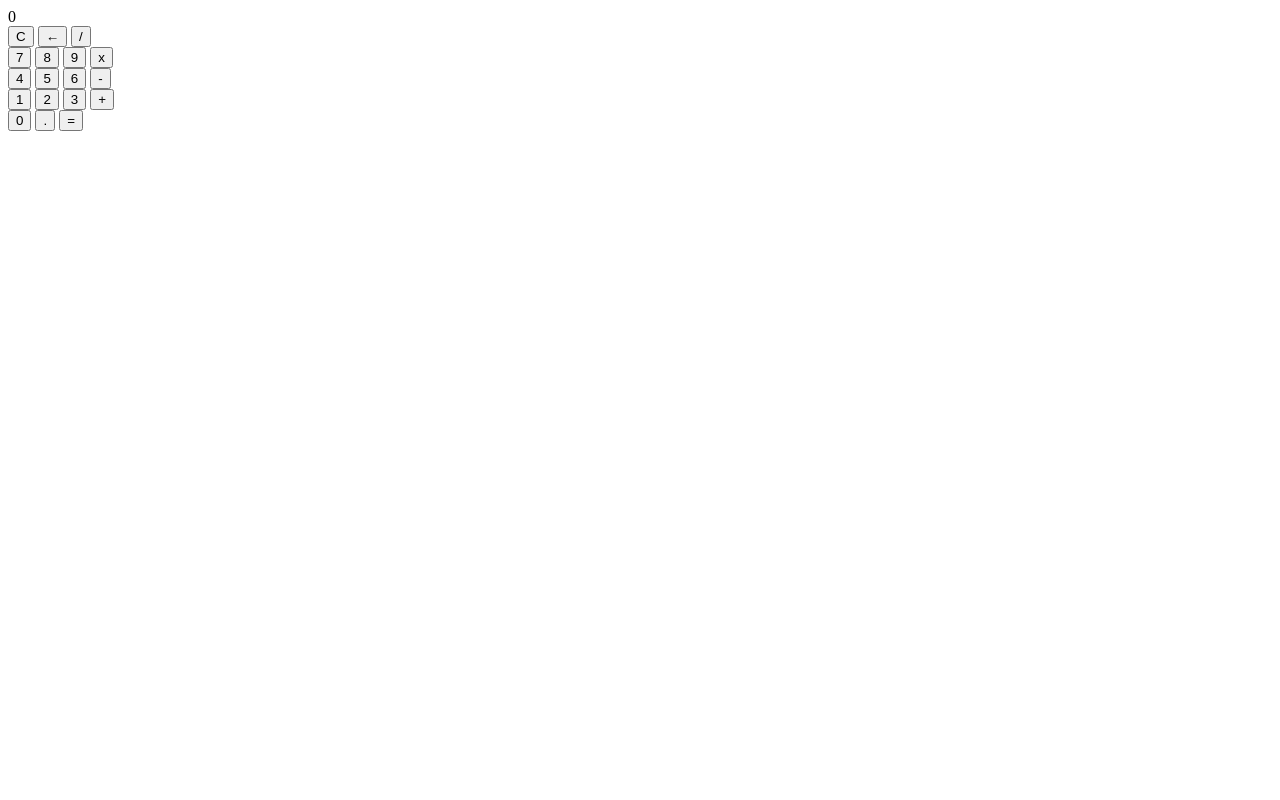
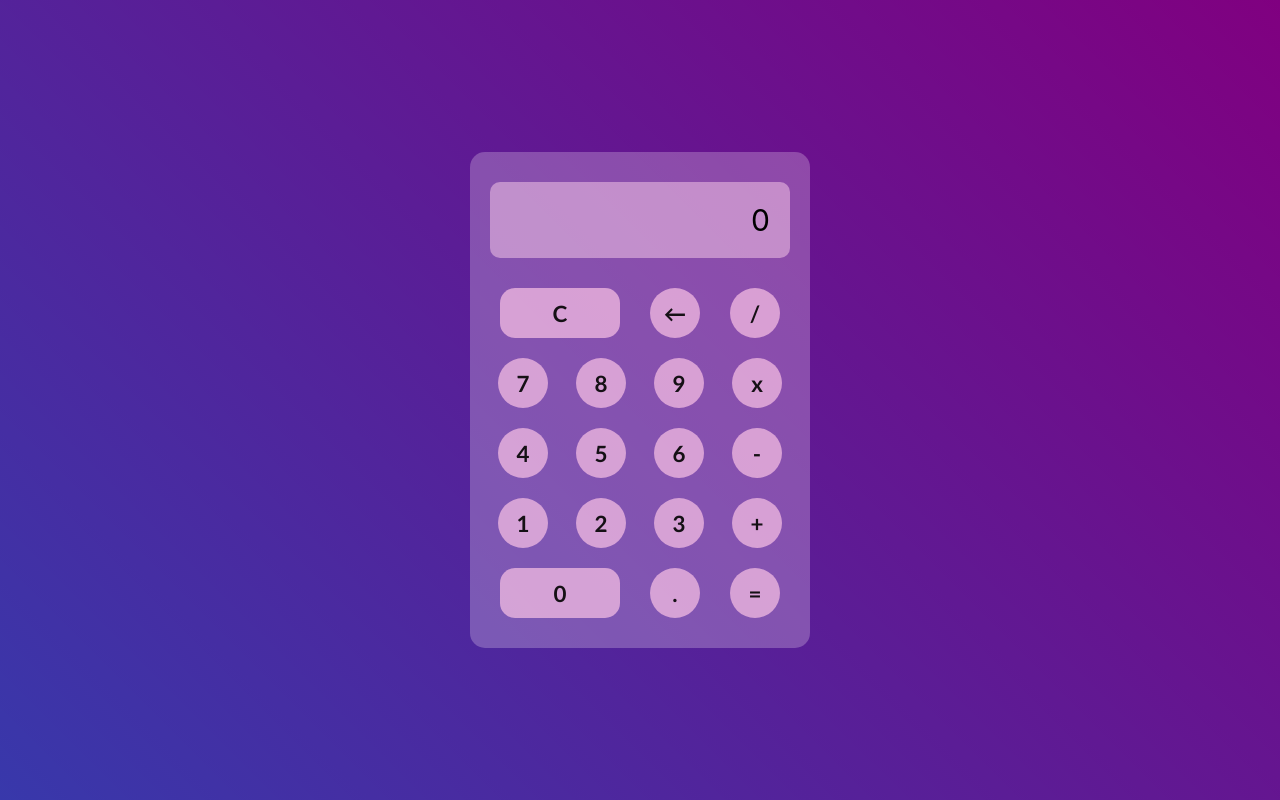
Before and after one commit to niobo/calculator-TOP, a plain HTML site: page index.html in a window 1280 px wide. Drawn offline with Linux system fonts and the light colour scheme.

Commit message:
Complete design

```diff
--- a/index.html
+++ b/index.html
@@ -8,23 +8,22 @@
 </head>
 <body>
 
+    <div class="calc">
         <section class="screen">
             0
         </section>
-
         <section class="buttons">
             <div class="btn-row">
-            <button class="btn">
+                <button class="btn double">
                     C
                 </button>
-            <button class="btn double">
+                <button class="btn">
                     &larr;
                 </button>
                 <button class="btn">
                     /
                 </button>
             </div>
-
             <div class="btn-row">
                 <button class="btn">
                     7
@@ -39,7 +38,6 @@
                     x
                 </button>
             </div>
-
             <div class="btn-row">
                 <button class="btn">
                     4
@@ -54,7 +52,6 @@
                     -
                 </button>
             </div>
-
             <div class="btn-row">
                 <button class="btn">
                     1
@@ -69,7 +66,6 @@
                     +
                 </button>
             </div>
-
             <div class="btn-row">
                 <button class="btn double">
                     0
@@ -82,17 +78,9 @@
                 </button>
             </div>
         </section>
+    </div>
     <!--
- _____________
-[             ]
-[_____________]
-[C] [  <-  ][/]
-[7] [8] [9] [x]
-[4] [5] [6] [-]
-[1] [2] [3] [+]
-[  0  ] [.] [=]
-
-idea: футуристичный калькулятор с фиолетовой подсветкой типо как на сайте у SEBii
+идея не очень, я не нарисовал норм дизайн =(
     -->
 
     <script src="./script.js"></script>
--- a/style.css
+++ b/style.css
@@ -0,0 +1,81 @@
+html {
+    height: 100%;
+    font-family: -apple-system, BlinkMacSystemFont, sans-serif;
+}
+
+*,
+*::before,
+*::after {
+    padding: 0;
+    margin: 0;
+}
+
+body {
+    background: linear-gradient(45deg, rgba(0, 0, 147, 0.78), purple);
+    height: inherit;
+    display: flex;
+    justify-content: center;
+    align-items: center;
+}
+
+.calc {
+    background-color: rgba(255, 240, 249, 0.252);
+    border-radius: 15px;
+    flex-basis: 300px;
+
+    display: flex;
+    flex-direction: column;
+    align-items: center;
+    gap: 30px;
+    padding: 30px 20px;
+    margin: 20px;
+}
+
+.screen {
+    background-color: rgba(255, 211, 237, 0.481);
+    align-self: stretch;
+    border-radius: 10px;
+    padding: 20px;
+    font-size: 30px;
+    text-align: right;
+}
+
+.buttons {
+    display: flex;
+    flex-direction: column;
+    align-self: stretch;
+    gap: 20px;
+}
+
+.btn-row {
+    display: flex;
+    justify-content: space-evenly;
+    gap: 20px;
+}
+
+.btn.double {
+    width: 120px;
+    border-radius: 15px;
+}
+
+.btn {
+    color: rgba(0, 0, 0, 0.9);
+    font-weight: 700;
+    font-family: 'Gill Sans', 'Gill Sans MT', Calibri, 'Trebuchet MS', sans-serif;
+    font-size: 1.4em;
+    width: 50px;
+    height: 50px;
+    border: none;
+    border-radius: 50%;
+    background-color: rgba(255, 199, 231, 0.674);
+    cursor: pointer;
+    transition: all 0.1s linear;
+}
+
+.btn:hover {
+    background-color: rgb(255, 199, 231);
+}
+
+.btn:active {
+    transform: scale(1.2);
+}
```
Lines whose indentation alone changed are shown as unchanged.
